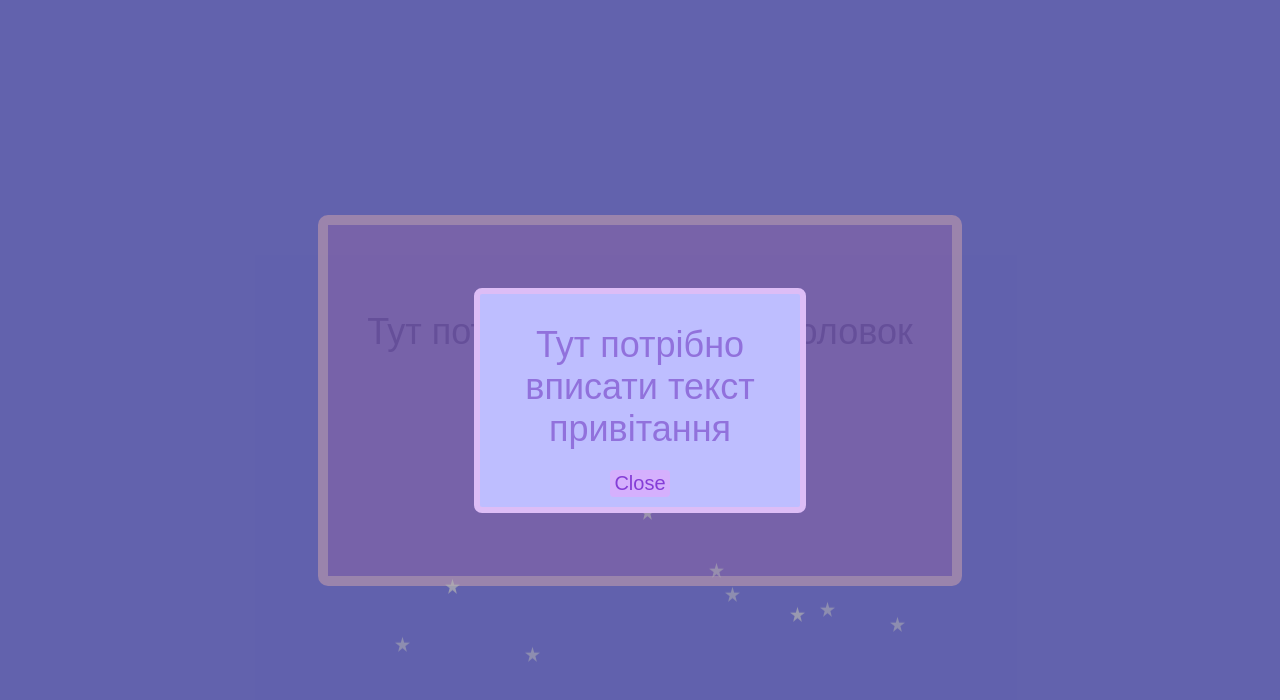
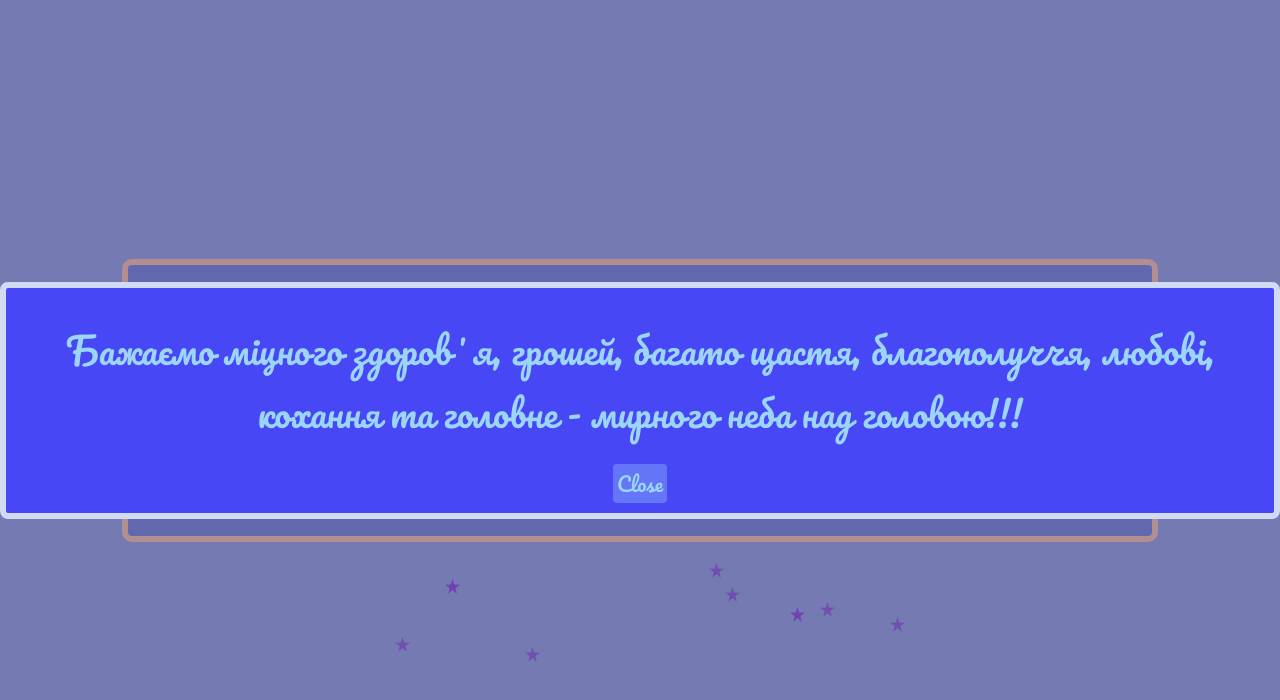
Before and after one commit to JR1der/StNicholas, a plain HTML site: page index.html in a window 1280 px wide. Both pictures are taken after a click on the link "here". Drawn offline with Linux system fonts and the light colour scheme; a web font is replaced by a local one.

Commit message:
Website done

```diff
--- a/index.html
+++ b/index.html
@@ -5,21 +5,18 @@
     <meta name="viewport" content="width=device-width, initial-scale=1.0" />
     <title>HappyStNicholas</title>
     <link rel="stylesheet" href="styles.css" />
-    <link rel="preconnect" href="https://fonts.googleapis.com" />
-    <link rel="preconnect" href="https://fonts.gstatic.com" crossorigin />
-    <link
-      href="https://fonts.googleapis.com/css2?family=Protest+Riot&display=swap"
-      rel="stylesheet"
-    />
+    <link rel="preconnect" href="https://fonts.googleapis.com">
+<link rel="preconnect" href="https://fonts.gstatic.com" crossorigin>
+<link href="https://fonts.googleapis.com/css2?family=Pacifico&display=swap" rel="stylesheet">
   </head>
   <body>
     <div class="container">
-      <p>Тут потрібно написати заголовок</p>
+      <p>З днем Св. Миколая</p>
       <p class="link_text">Click <a id="Open" href="#">here</a></p>
-      <p class="from_text">Тут потрібно написати від кого це</p>
+      <p class="from_text">Від: 4-го класу</p>
       <div class="modal">
         <div class="pop_up">
-          <p>Тут потрібно вписати текст привітання</p>
+          <p>Бажаємо міцного здоровʼя, грошей, багато щастя, благополуччя, любові, кохання та головне - мирного неба над головою!!!</p>
           <a id="Close">Close</a>
         </div>
       </div>
@@ -34,7 +31,6 @@
         <div class="snowflake snowflakeEight"></div>
         <div class="snowflake snowflakeNine"></div>
       </div>
-
     </div>
   </body>
   <script src="index.js"></script>
--- a/styles.css
+++ b/styles.css
@@ -5,7 +5,8 @@
 }
 
 body {
-  background-color: #8c8cf8;
+  /*Тут потрібно стилізувати кольори*/
+  background-color: #a8b0ff;
 
   background-size: cover;
   background-repeat: no-repeat;
@@ -16,15 +17,16 @@ body {
 }
 
 .container {
-  border: #ddbdf6 solid 10px;
-  background-color: #ab8df2;
-  color: #9171dc;
+  /*Тут потрібно стилізувати кольори*/
+  border: #ffcccc solid 6px;
+  background-color: #8c96fa;
+  color: #9bd6fa;
+  border-radius: 10px;
 
-  font-family: "Protest Riot", sans-serif;
-  border-radius: 10px;
+  font-family: "Pacifico", cursive;
   font-size: 36px;
-  width: 624px;
-  height: 351px;
+  width: 80%;
+  height: auto;
   display: flex;
   justify-content: center;
   align-items: center;
@@ -46,8 +48,9 @@ body {
 }
 
 .container a {
-  color: #853dd7;
-  background-color: #d5b0fd;
+    /*Тут потрібно стилізувати кольори*/
+  color: #9bd6fa;
+  background-color: #6475f7;
 
   text-decoration: none;
   border-radius: 4px;
@@ -56,8 +59,9 @@ body {
 }
 
 .container a:hover {
-  color: #dfb0f3;
-  background-color: #905acf;
+    /*Тут потрібно стилізувати кольори*/
+  color: #6475f7;
+  background-color: #9bd6fa;
 }
 
 @media screen and (max-width: 640px) {
@@ -84,7 +88,8 @@ body {
 }
 
 .snowflake {
-  background-color: #fff;
+    /*Тут потрібно стилізувати кольори*/
+  background-color: #9f3eff;
 
   position: absolute;
   width: 15px;
@@ -193,8 +198,9 @@ body {
 }
 
 .pop_up {
-  border: #ddbdf6 solid 6px;
-  background-color: #bebeff;
+    /*Тут потрібно стилізувати кольори*/
+  border: #d1dcf3 solid 6px;
+  background-color: #4747f6;
 
   position: absolute;
   text-align: center;
@@ -203,7 +209,7 @@ body {
   left: auto;
   right: auto;
   z-index: 5;
-  width: 300px;
+  width: 80%px;
   height: auto;
   padding: 10px;
   display: flex;
```
